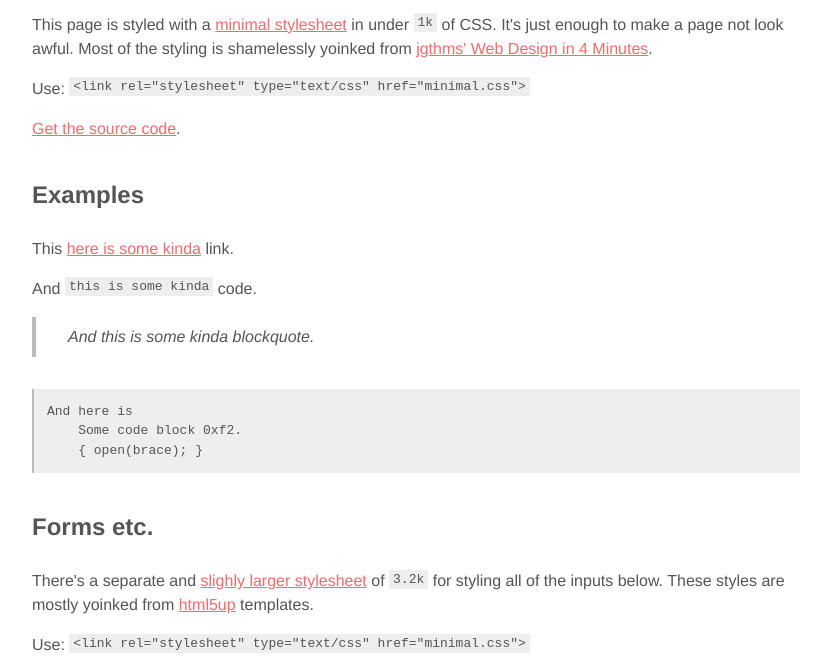
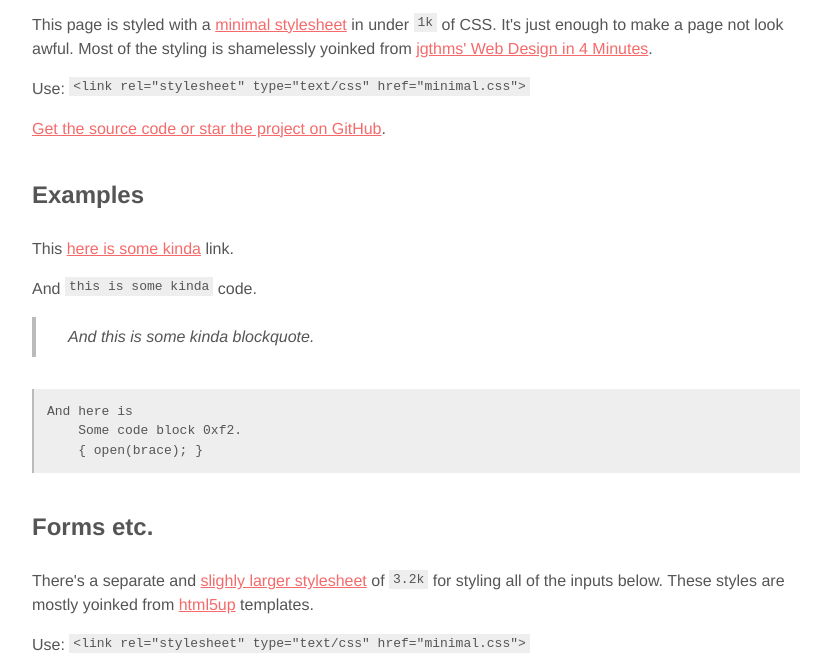
Before and after one commit to chr15m/minimal-stylesheet, a plain HTML site: page index.html in a window 1280 px wide. Shown: the part 133-800 px from the top of the page, without its empty margins (224-1055 px from the left). Drawn offline with Linux system fonts and the light colour scheme.

Commit message:
Documentation.

```diff
--- a/index.html
+++ b/index.html
@@ -14,7 +14,7 @@
        Most of the styling is shamelessly yoinked from
        <a href="https://jgthms.com/web-design-in-4-minutes/">jgthms' Web Design in 4 Minutes</a>.</p>
     <p>Use: <code>&lt;link rel="stylesheet" type="text/css" href="minimal.css"&gt;</code></p>
-    <p><a href="https://github.com/chr15m/minimal-stylesheet">Get the source code</a>.</p>
+    <p><a href="https://github.com/chr15m/minimal-stylesheet">Get the source code or star the project on GitHub</a>.</p>
     <h3>Examples</h3>
     <p>This <a href="#">here is some kinda</a> link.</p>
     <p>And <code>this is some kinda</code> code.</p>
```
Also changed, not shown: README.md.
